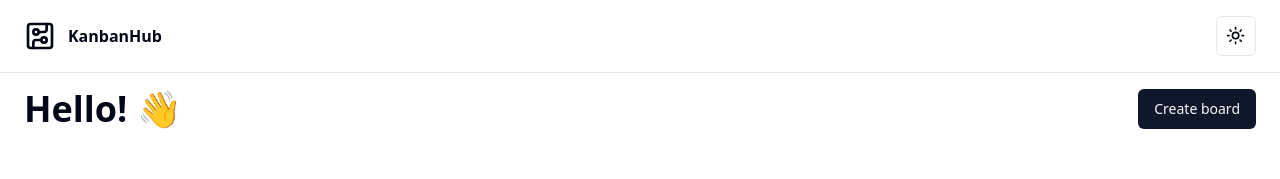
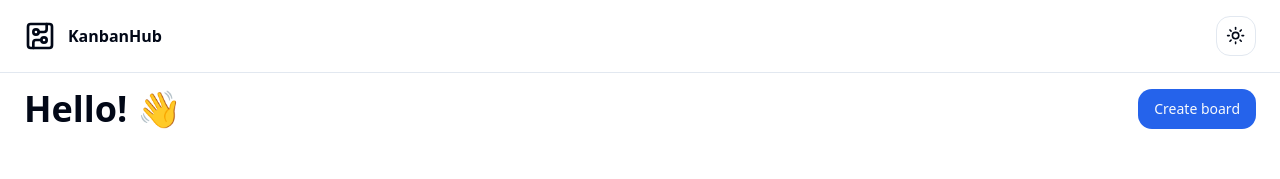
Before and after one commit to kubaparol/kanbanhub-app, a React (Vite) app: page / in a window 1280 px wide. Shown: the top 179 px of the page. Built offline with nearby package versions, Linux system fonts and the light colour scheme; no server answers.

Commit message:
rf: update footer and board card components

```diff
--- a/src/components/base/Footer.tsx
+++ b/src/components/base/Footer.tsx
@@ -8,9 +8,7 @@ export const Footer: FC<FooterProps> = (props) => {
 
   return (
     <footer {...rest} className={cn("wrapper", className)}>
-      <p className="text-center text-gray-500 text-12-regular">
-        © 2024 KanbanHub
-      </p>
+      <p className="text-center text-gray-500 text-xs">© 2024 KanbanHub</p>
     </footer>
   );
 };
--- a/src/components/shared/board-card.tsx
+++ b/src/components/shared/board-card.tsx
@@ -10,6 +10,7 @@ import {
 } from "../ui/dropdown-menu";
 import { DropdownMenuTrigger } from "../ui/dropdown-menu";
 import dayjs from "dayjs";
+import { Card, CardContent, CardHeader, CardTitle } from "../ui/card";
 
 export interface BoardCardProps extends ComponentPropsWithoutRef<"div"> {
   board: Board;
@@ -21,15 +22,12 @@ export const BoardCard: FC<BoardCardProps> = (props) => {
   const { board, onEditClick, onDeleteClick, className, ...rest } = props;
 
   return (
-    <div
-      {...rest}
-      className={cn("flex-between border p-4 rounded-lg", className)}
-    >
-      <header>
-        <p className="text-16-regular">{board.name}</p>
-      </header>
+    <Card {...rest} className={cn("flex-between", className)}>
+      <CardHeader>
+        <CardTitle className="text-base font-normal">{board.name}</CardTitle>
+      </CardHeader>
 
-      <div className="flex flex-col items-end gap-2">
+      <CardContent className="flex flex-col items-end gap-2 pb-0">
         <DropdownMenu>
           <DropdownMenuTrigger asChild>
             <Button variant="secondary" className="h-8 w-8 p-0">
@@ -51,10 +49,10 @@ export const BoardCard: FC<BoardCardProps> = (props) => {
           </DropdownMenuContent>
         </DropdownMenu>
 
-        <p className="text-gray-500 text-12-regular">
-          Updated {dayjs(board.updatedAt).format("D MMMM YYYY hh:mm")}
+        <p className="text-gray-500 text-xs">
+          Updated {dayjs(board.updatedAt).format("D MMMM YYYY hh:mm A")}
         </p>
-      </div>
-    </div>
+      </CardContent>
+    </Card>
   );
 };
--- a/src/components/templates/HomeTemplate.tsx
+++ b/src/components/templates/HomeTemplate.tsx
@@ -12,7 +12,7 @@ export const HomeTemplate: FC<HomeTemplateProps> = (props) => {
   return (
     <section {...rest} className={cn("wrapper grid gap-14", className)}>
       <header className="flex-between">
-        <h1 className="text-32-bold md:text-36-bold">Hello! 👋</h1>
+        <h1 className="text-4xl font-bold">Hello! 👋</h1>
 
         <CreateBoardContainer />
       </header>
--- /dev/null
+++ b/src/components/ui/card.tsx
@@ -0,0 +1,79 @@
+import * as React from "react"
+
+import { cn } from "@/utils"
+
+const Card = React.forwardRef<
+  HTMLDivElement,
+  React.HTMLAttributes<HTMLDivElement>
+>(({ className, ...props }, ref) => (
+  <div
+    ref={ref}
+    className={cn(
+      "rounded-lg border bg-card text-card-foreground shadow-sm",
+      className
+    )}
+    {...props}
+  />
+))
+Card.displayName = "Card"
+
+const CardHeader = React.forwardRef<
+  HTMLDivElement,
+  React.HTMLAttributes<HTMLDivElement>
+>(({ className, ...props }, ref) => (
+  <div
+    ref={ref}
+    className={cn("flex flex-col space-y-1.5 p-6", className)}
+    {...props}
+  />
+))
+CardHeader.displayName = "CardHeader"
+
+const CardTitle = React.forwardRef<
+  HTMLParagraphElement,
+  React.HTMLAttributes<HTMLHeadingElement>
+>(({ className, ...props }, ref) => (
+  <h3
+    ref={ref}
+    className={cn(
+      "text-2xl font-semibold leading-none tracking-tight",
+      className
+    )}
+    {...props}
+  />
+))
+CardTitle.displayName = "CardTitle"
+
+const CardDescription = React.forwardRef<
+  HTMLParagraphElement,
+  React.HTMLAttributes<HTMLParagraphElement>
+>(({ className, ...props }, ref) => (
+  <p
+    ref={ref}
+    className={cn("text-sm text-muted-foreground", className)}
+    {...props}
+  />
+))
+CardDescription.displayName = "CardDescription"
+
+const CardContent = React.forwardRef<
+  HTMLDivElement,
+  React.HTMLAttributes<HTMLDivElement>
+>(({ className, ...props }, ref) => (
+  <div ref={ref} className={cn("p-6 pt-0", className)} {...props} />
+))
+CardContent.displayName = "CardContent"
+
+const CardFooter = React.forwardRef<
+  HTMLDivElement,
+  React.HTMLAttributes<HTMLDivElement>
+>(({ className, ...props }, ref) => (
+  <div
+    ref={ref}
+    className={cn("flex items-center p-6 pt-0", className)}
+    {...props}
+  />
+))
+CardFooter.displayName = "CardFooter"
+
+export { Card, CardHeader, CardFooter, CardTitle, CardDescription, CardContent }
--- a/src/styles/globals.css
+++ b/src/styles/globals.css
@@ -10,7 +10,7 @@
     --card-foreground: 222.2 84% 4.9%;
     --popover: 0 0% 100%;
     --popover-foreground: 222.2 84% 4.9%;
-    --primary: 222.2 47.4% 11.2%;
+    --primary: 221.2 83.2% 53.3%;
     --primary-foreground: 210 40% 98%;
     --secondary: 210 40% 96.1%;
     --secondary-foreground: 222.2 47.4% 11.2%;
@@ -22,13 +22,13 @@
     --destructive-foreground: 210 40% 98%;
     --border: 214.3 31.8% 91.4%;
     --input: 214.3 31.8% 91.4%;
-    --ring: 222.2 84% 4.9%;
-    --radius: 0.5rem;
-    --chart-1: 12 76% 61%;
-    --chart-2: 173 58% 39%;
-    --chart-3: 197 37% 24%;
-    --chart-4: 43 74% 66%;
-    --chart-5: 27 87% 67%;
+    --ring: 221.2 83.2% 53.3%;
+    --radius: 1rem;
+    --chart-1: ;
+    --chart-2: ;
+    --chart-3: ;
+    --chart-4: ;
+    --chart-5: ;
   }
 
   .dark {
@@ -38,7 +38,7 @@
     --card-foreground: 210 40% 98%;
     --popover: 222.2 84% 4.9%;
     --popover-foreground: 210 40% 98%;
-    --primary: 210 40% 98%;
+    --primary: 217.2 91.2% 59.8%;
     --primary-foreground: 222.2 47.4% 11.2%;
     --secondary: 217.2 32.6% 17.5%;
     --secondary-foreground: 210 40% 98%;
@@ -50,12 +50,12 @@
     --destructive-foreground: 210 40% 98%;
     --border: 217.2 32.6% 17.5%;
     --input: 217.2 32.6% 17.5%;
-    --ring: 212.7 26.8% 83.9%;
-    --chart-1: 220 70% 50%;
-    --chart-2: 160 60% 45%;
-    --chart-3: 30 80% 55%;
-    --chart-4: 280 65% 60%;
-    --chart-5: 340 75% 55%;
+    --ring: 224.3 76.3% 48%;
+    --chart-1: ;
+    --chart-2: ;
+    --chart-3: ;
+    --chart-4: ;
+    --chart-5: ;
   }
 }
 
@@ -82,45 +82,4 @@
   .flex-between {
     @apply flex items-center justify-between;
   }
-
-  /* ===== TYPOGRAPHY */
-  .text-36-bold {
-    @apply text-[36px] leading-[40px] font-bold;
-  }
-
-  .text-32-bold {
-    @apply text-[32px] leading-[36px] font-bold;
-  }
-
-  .text-24-bold {
-    @apply text-[24px] leading-[28px] font-bold;
-  }
-
-  .text-18-bold {
-    @apply text-[18px] leading-[24px] font-bold;
-  }
-
-  .text-16-semibold {
-    @apply text-[16px] leading-[20px] font-semibold;
-  }
-
-  .text-16-regular {
-    @apply text-[16px] leading-[20px] font-normal;
-  }
-
-  .text-14-medium {
-    @apply text-[14px] leading-[18px] font-medium;
-  }
-
-  .text-14-regular {
-    @apply text-[14px] leading-[18px] font-normal;
-  }
-
-  .text-12-regular {
-    @apply text-[12px] leading-[16px] font-normal;
-  }
-
-  .text-12-semibold {
-    @apply text-[12px] leading-[16px] font-semibold;
-  }
 }
```
